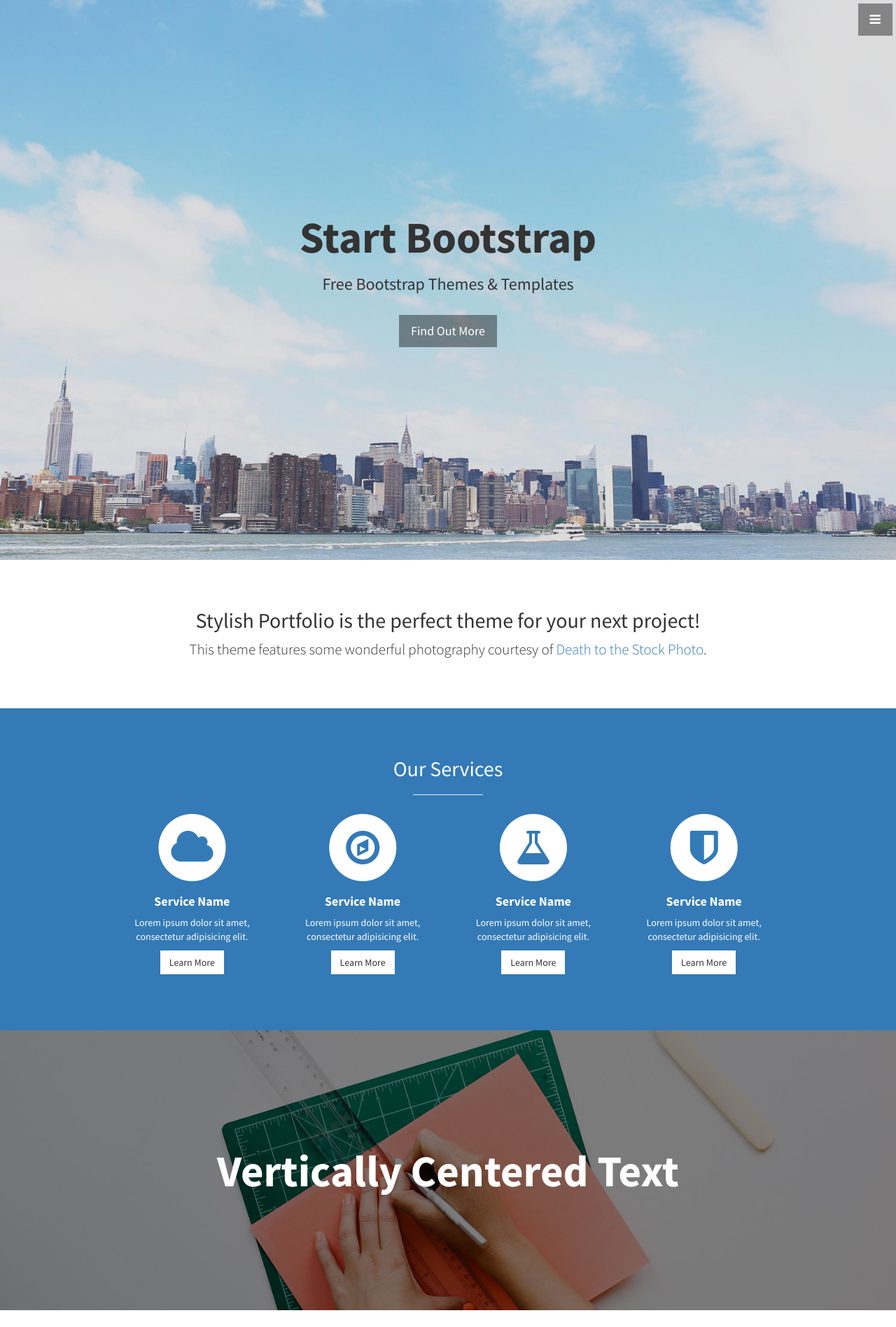
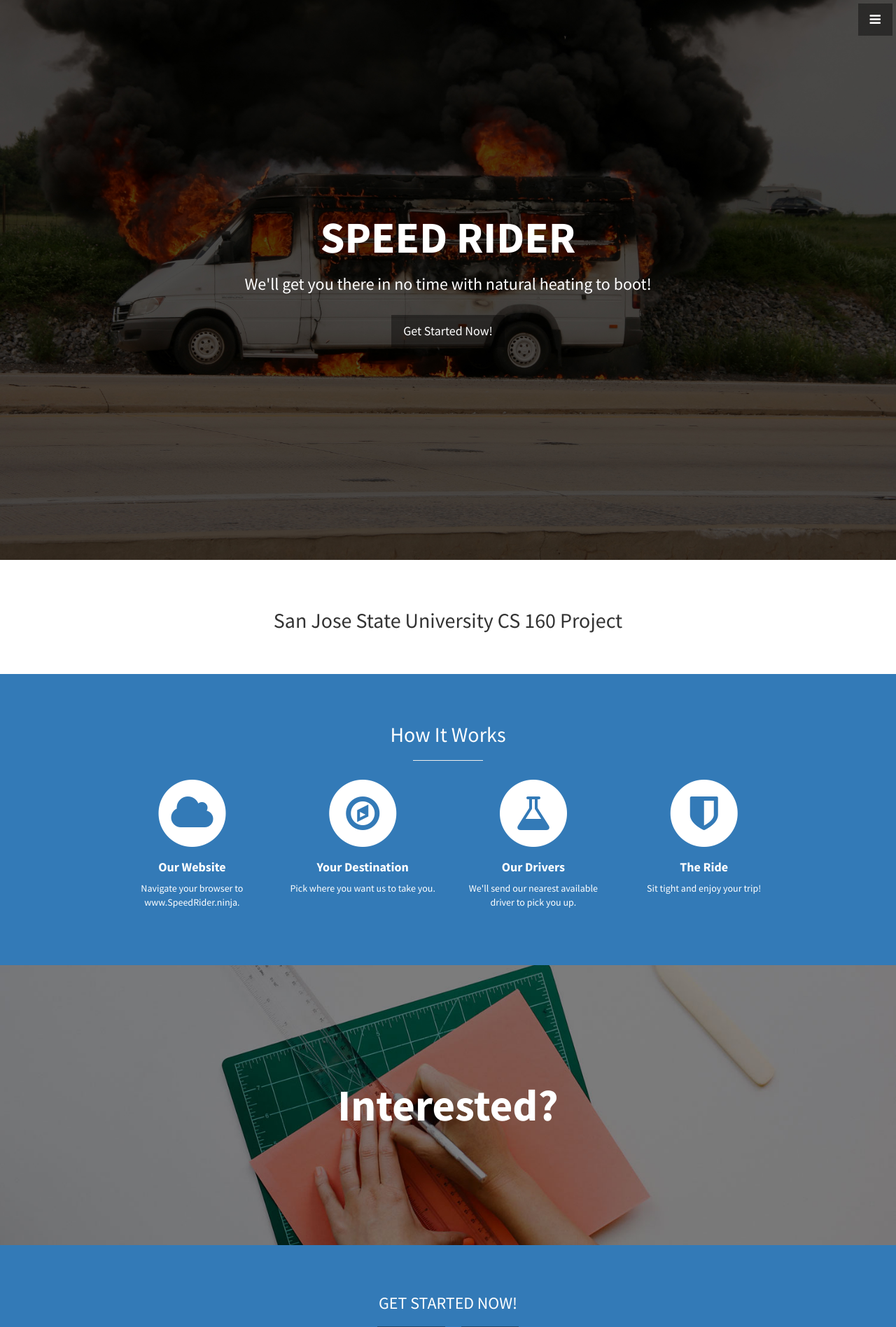
Before and after one commit to ViviTurtle/Speed-Rider, a PHP site: page / in a window 1280 px wide. Shown: the top 1896 px of the page at 70% size. Run offline with PHP 8.4, Linux system fonts and the light colour scheme; some libraries are stand-ins or nearby versions.

Commit message:
updated website UI

```diff
--- a/css/stylish-portfolio.css
+++ b/css/stylish-portfolio.css
@@ -160,6 +160,7 @@
     -moz-background-size: cover;
     background-size: cover;
     -o-background-size: cover;
+    color: #fff;
 }
 
 /* About */
@@ -192,24 +193,6 @@
     -o-background-size: cover;
 }
 
-/* Portfolio */
-
-.portfolio {
-    padding: 50px 0;
-}
-
-.portfolio-item {
-    margin-bottom: 30px;
-}
-
-.img-portfolio {
-    margin: 0 auto;
-}
-
-.img-portfolio:hover {
-    opacity: 0.8;
-}
-
 /* Call to Action */
 
 .call-to-action {
--- a/index.html
+++ b/index.html
@@ -9,7 +9,7 @@
     <meta name="description" content="">
     <meta name="author" content="">
 
-    <title>Stylish Portfolio - Start Bootstrap Theme</title>
+    <title>Speed Rider</title>
 
     <!-- Bootstrap Core CSS -->
     <link href="css/bootstrap.min.css" rel="stylesheet">
@@ -38,7 +38,7 @@
         <ul class="sidebar-nav">
             <a id="menu-close" href="#" class="btn btn-light btn-lg pull-right toggle"><i class="fa fa-times"></i></a>
             <li class="sidebar-brand">
-                <a href="#top"  onclick = $("#menu-close").click(); >Start Bootstrap</a>
+                <a href="#top"  onclick = $("#menu-close").click(); >Speed Rider</a>
             </li>
             <li>
                 <a href="#top" onclick = $("#menu-close").click(); >Home</a>
@@ -47,10 +47,7 @@
                 <a href="#about" onclick = $("#menu-close").click(); >About</a>
             </li>
             <li>
-                <a href="#services" onclick = $("#menu-close").click(); >Services</a>
-            </li>
-            <li>
-                <a href="#portfolio" onclick = $("#menu-close").click(); >Portfolio</a>
+                <a href="#callout" onclick = $("#menu-close").click(); >Start Now</a>
             </li>
             <li>
                 <a href="#contact" onclick = $("#menu-close").click(); >Contact</a>
@@ -61,10 +58,10 @@
     <!-- Header -->
     <header id="top" class="header">
         <div class="text-vertical-center">
-            <h1>Start Bootstrap</h1>
-            <h3>Free Bootstrap Themes &amp; Templates</h3>
+            <h1>SPEED RIDER</h1>
+            <h3>We'll get you there in no time with natural heating to boot!</h3>
             <br>
-            <a href="#about" class="btn btn-dark btn-lg">Find Out More</a>
+            <a href="#about" class="btn btn-dark btn-lg">Get Started Now!</a>
         </div>
     </header>
 
@@ -73,8 +70,7 @@
         <div class="container">
             <div class="row">
                 <div class="col-lg-12 text-center">
-                    <h2>Stylish Portfolio is the perfect theme for your next project!</h2>
-                    <p class="lead">This theme features some wonderful photography courtesy of <a target="_blank" href="http://join.deathtothestockphoto.com/">Death to the Stock Photo</a>.</p>
+                    <h2>San Jose State University CS 160 Project</h2>
                 </div>
             </div>
             <!-- /.row -->
@@ -88,7 +84,7 @@
         <div class="container">
             <div class="row text-center">
                 <div class="col-lg-10 col-lg-offset-1">
-                    <h2>Our Services</h2>
+                    <h2>How It Works</h2>
                     <hr class="small">
                     <div class="row">
                         <div class="col-md-3 col-sm-6">
@@ -98,10 +94,9 @@
                                 <i class="fa fa-cloud fa-stack-1x text-primary"></i>
                             </span>
                                 <h4>
-                                    <strong>Service Name</strong>
+                                    <strong>Our Website</strong>
                                 </h4>
-                                <p>Lorem ipsum dolor sit amet, consectetur adipisicing elit.</p>
-                                <a href="#" class="btn btn-light">Learn More</a>
+                                <p>Navigate your browser to www.SpeedRider.ninja.</p>
                             </div>
                         </div>
                         <div class="col-md-3 col-sm-6">
@@ -111,10 +106,9 @@
                                 <i class="fa fa-compass fa-stack-1x text-primary"></i>
                             </span>
                                 <h4>
-                                    <strong>Service Name</strong>
+                                    <strong>Your Destination</strong>
                                 </h4>
-                                <p>Lorem ipsum dolor sit amet, consectetur adipisicing elit.</p>
-                                <a href="#" class="btn btn-light">Learn More</a>
+                                <p>Pick where you want us to take you.</p>
                             </div>
                         </div>
                         <div class="col-md-3 col-sm-6">
@@ -124,10 +118,9 @@
                                 <i class="fa fa-flask fa-stack-1x text-primary"></i>
                             </span>
                                 <h4>
-                                    <strong>Service Name</strong>
+                                    <strong>Our Drivers</strong>
                                 </h4>
-                                <p>Lorem ipsum dolor sit amet, consectetur adipisicing elit.</p>
-                                <a href="#" class="btn btn-light">Learn More</a>
+                                <p>We'll send our nearest available driver to pick you up.</p>
                             </div>
                         </div>
                         <div class="col-md-3 col-sm-6">
@@ -137,10 +130,9 @@
                                 <i class="fa fa-shield fa-stack-1x text-primary"></i>
                             </span>
                                 <h4>
-                                    <strong>Service Name</strong>
+                                    <strong>The Ride</strong>
                                 </h4>
-                                <p>Lorem ipsum dolor sit amet, consectetur adipisicing elit.</p>
-                                <a href="#" class="btn btn-light">Learn More</a>
+                                <p>Sit tight and enjoy your trip!</p>
                             </div>
                         </div>
                     </div>
@@ -154,67 +146,20 @@
     </section>
 
     <!-- Callout -->
-    <aside class="callout">
+    <aside id= "callout" class="callout">
         <div class="text-vertical-center">
-            <h1>Vertically Centered Text</h1>
+            <h1>Interested?</h1>
         </div>
     </aside>
-
-    <!-- Portfolio -->
-    <section id="portfolio" class="portfolio">
-        <div class="container">
-            <div class="row">
-                <div class="col-lg-10 col-lg-offset-1 text-center">
-                    <h2>Our Work</h2>
-                    <hr class="small">
-                    <div class="row">
-                        <div class="col-md-6">
-                            <div class="portfolio-item">
-                                <a href="#">
-                                    <img class="img-portfolio img-responsive" src="img/portfolio-1.jpg">
-                                </a>
-                            </div>
-                        </div>
-                        <div class="col-md-6">
-                            <div class="portfolio-item">
-                                <a href="#">
-                                    <img class="img-portfolio img-responsive" src="img/portfolio-2.jpg">
-                                </a>
-                            </div>
-                        </div>
-                        <div class="col-md-6">
-                            <div class="portfolio-item">
-                                <a href="#">
-                                    <img class="img-portfolio img-responsive" src="img/portfolio-3.jpg">
-                                </a>
-                            </div>
-                        </div>
-                        <div class="col-md-6">
-                            <div class="portfolio-item">
-                                <a href="#">
-                                    <img class="img-portfolio img-responsive" src="img/portfolio-4.jpg">
-                                </a>
-                            </div>
-                        </div>
-                    </div>
-                    <!-- /.row (nested) -->
-                    <a href="#" class="btn btn-dark">View More Items</a>
-                </div>
-                <!-- /.col-lg-10 -->
-            </div>
-            <!-- /.row -->
-        </div>
-        <!-- /.container -->
-    </section>
 
     <!-- Call to Action -->
     <aside class="call-to-action bg-primary">
         <div class="container">
             <div class="row">
                 <div class="col-lg-12 text-center">
-                    <h3>The buttons below are impossible to resist.</h3>
-                    <a href="#" class="btn btn-lg btn-light">Click Me!</a>
-                    <a href="#" class="btn btn-lg btn-dark">Look at Me!</a>
+                    <h3>GET STARTED NOW!</h3>
+                    <a href="#" class="btn btn-lg btn-dark">SIGN UP</a>
+                    <a href="#" class="btn btn-lg btn-dark">LOGIN</a>
                 </div>
             </div>
         </div>
@@ -222,12 +167,15 @@
 
     <!-- Map -->
     <section id="contact" class="map">
+        <p> MAP GOES HERE TEMP PLACEHOLDER </p>
+        <!--
         <iframe width="100%" height="100%" frameborder="0" scrolling="no" marginheight="0" marginwidth="0" src="https://maps.google.com/maps?f=q&amp;source=s_q&amp;hl=en&amp;geocode=&amp;q=Twitter,+Inc.,+Market+Street,+San+Francisco,+CA&amp;aq=0&amp;oq=twitter&amp;sll=28.659344,-81.187888&amp;sspn=0.128789,0.264187&amp;ie=UTF8&amp;hq=Twitter,+Inc.,+Market+Street,+San+Francisco,+CA&amp;t=m&amp;z=15&amp;iwloc=A&amp;output=embed"></iframe>
         <br />
         <small>
             <a href="https://maps.google.com/maps?f=q&amp;source=embed&amp;hl=en&amp;geocode=&amp;q=Twitter,+Inc.,+Market+Street,+San+Francisco,+CA&amp;aq=0&amp;oq=twitter&amp;sll=28.659344,-81.187888&amp;sspn=0.128789,0.264187&amp;ie=UTF8&amp;hq=Twitter,+Inc.,+Market+Street,+San+Francisco,+CA&amp;t=m&amp;z=15&amp;iwloc=A"></a>
         </small>
         </iframe>
+        -->
     </section>
 
     <!-- Footer -->
@@ -235,12 +183,12 @@
         <div class="container">
             <div class="row">
                 <div class="col-lg-10 col-lg-offset-1 text-center">
-                    <h4><strong>Start Bootstrap</strong>
+                    <h4><strong>Speed Rider Team</strong>
                     </h4>
-                    <p>3481 Melrose Place<br>Beverly Hills, CA 90210</p>
+                    <p>1 Washington Square<br>San Jose, CA 95192</p>
                     <ul class="list-unstyled">
                         <li><i class="fa fa-phone fa-fw"></i> (123) 456-7890</li>
-                        <li><i class="fa fa-envelope-o fa-fw"></i>  <a href="mailto:name@example.com">name@example.com</a>
+                        <li><i class="fa fa-envelope-o fa-fw"></i>  <a href="mailto:name@example.com">students@sjsu.edu</a>
                         </li>
                     </ul>
                     <br>
@@ -251,12 +199,9 @@
                         <li>
                             <a href="#"><i class="fa fa-twitter fa-fw fa-3x"></i></a>
                         </li>
-                        <li>
-                            <a href="#"><i class="fa fa-dribbble fa-fw fa-3x"></i></a>
-                        </li>
                     </ul>
                     <hr class="small">
-                    <p class="text-muted">Copyright &copy; Your Website 2014</p>
+                    <p class="text-muted">Copyright &copy; Speed Rider 2016</p>
                 </div>
             </div>
         </div>
```
Also changed, not shown: img/bg.jpg.
